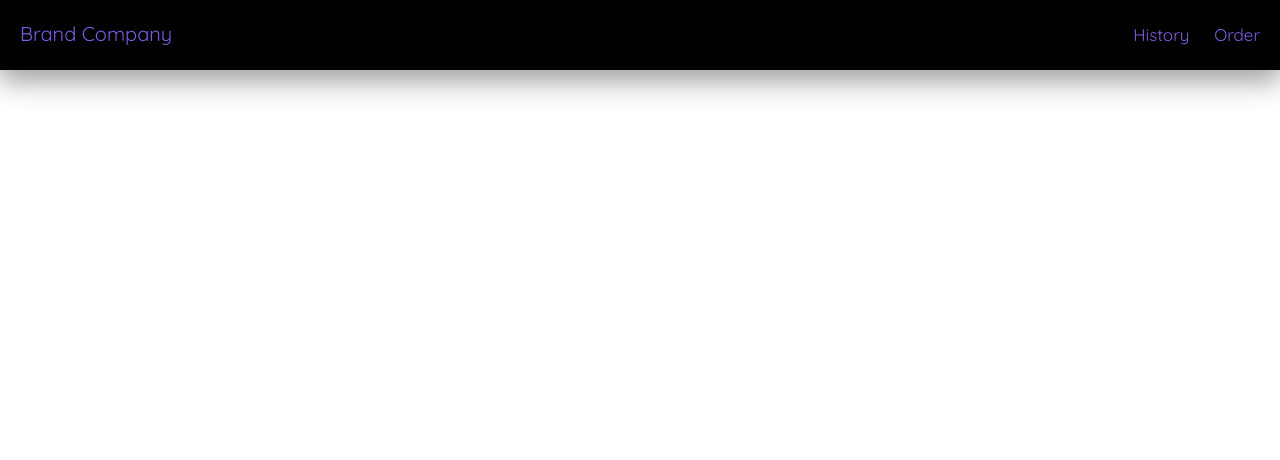
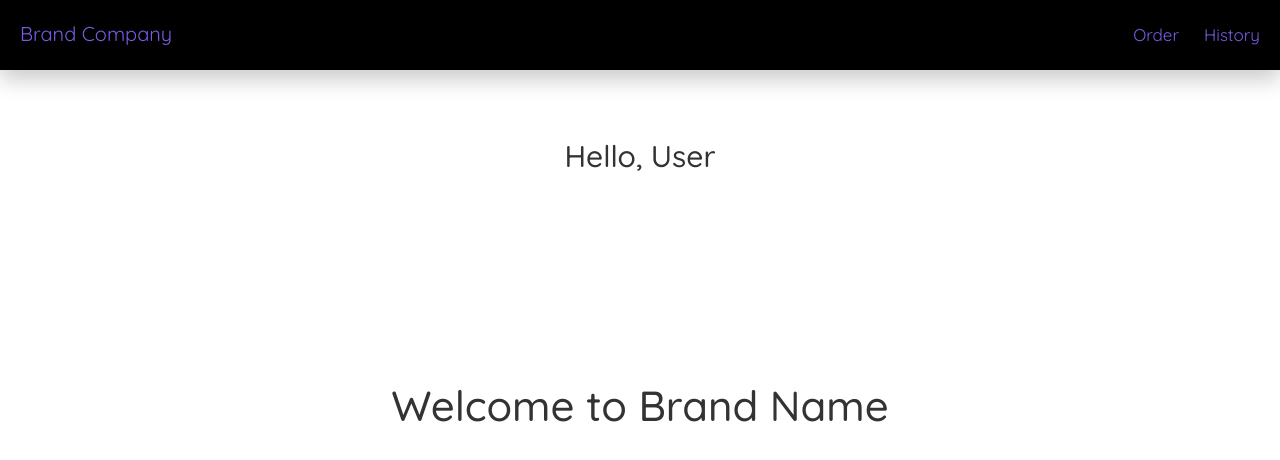
Before and after one commit to scriptonist/Carehacks, a Vue app in the folder client/: page /#/uhome in a window 1280 px wide. Before the commit this address led to /#/navbar. Shown: the top 460 px of the page. Built offline with nearby package versions, Linux system fonts and the light colour scheme; what v-calendar would draw is missing.

Commit message:
Navbar Added

```diff
--- a/client/src/assets/css/mad.css
+++ b/client/src/assets/css/mad.css
@@ -337,3 +337,11 @@ input:focus~.glyphicon{
 .mad-full-screen{
     height: 100vh;
 }
+
+.center{
+    text-align: center;
+}
+
+h1{
+    font-size: 3em;
+}
--- a/client/src/components/Navbar.vue
+++ b/client/src/components/Navbar.vue
@@ -10,15 +10,11 @@
 
         <div class="mad-nav-main-center">
           <ul>
-            <li>
-              <a>Order</a>
-            </li>
-            <li>
-              <a>History</a>
+            <li v-for="links in navlist">
+              <router-link v-bind:to="links.link"><a>{{links.name}}</a v-link="'\links.link'"></router-link>
             </li>
           </ul>
         </div>
-
       </div>
     </nav>
 
@@ -27,6 +23,7 @@
 
 <script>
   export default {
+    props: ['navlist'],
     name: 'Home'
   }
 </script>
@@ -37,7 +34,7 @@
   height: 70px;
   display: block;
   width: 100vw;
-  box-shadow: 0 10px 20px 0 rgba(0,0,0,0.2), 0 15px 30px 0 rgba(0,0,0,0.19);
+  box-shadow: 0 10px 20px 0 rgba(0,0,0,0.2);
 }
 
 .mad-nav-space{
--- a/client/src/components/UserHome.vue
+++ b/client/src/components/UserHome.vue
@@ -1,8 +1,21 @@
 <template>
   <div>
     <nav>
-      <navbar></navbar>
+      <navbar v-bind:navlist="navlist"></navbar>
     </nav>
+    <div class="container-fluid">
+      <div class="col-12 col-xs-12 col-md-12 col-sm-12 col-lg-12">
+        <h2 style="padding-top: 50px;" class="center">Hello, {{user}} </h2>
+      </div>
+    </div>
+
+    <div class="container-fluid">
+      <div class="col-12 col-xs-12 col-md-12 col-sm-12 col-lg-12">
+        <h1 style="margin-top: 25vh;" class="center">Welcome to {{brandplaceholder}}</h1>
+      </div>
+    </div>
+
+
   </div>
 </template>
 
@@ -11,6 +24,22 @@
 
   export default {
     name: 'UserHome',
+    data () {
+      return {
+        navlist: [
+          {
+            name: 'History',
+            link: '/uhistory'
+          },
+          {
+            name: 'Order',
+            link: '/uorder'
+          },
+        ],
+        user: 'User',
+        brandplaceholder: 'Brand Name'
+      }
+    },
     components: {
       'navbar': Navbar
     }
--- a/client/src/router/index.js
+++ b/client/src/router/index.js
@@ -6,7 +6,7 @@ import Navbar from '@/components/Navbar'
 import Input from '@/components/Inputs'
 import POrder from '@/components/PharmaOrders'
 import UserHome from '@/components/UserHome'
-
+import UserOrder from '@/components/UserOrder'
 Vue.use(Router)
 
 export default new Router({
@@ -40,6 +40,11 @@ export default new Router({
       path: '/uhome',
       name: 'UserHome',
       component: UserHome
+    },
+    {
+      path: '/uorder',
+      name: 'UserOrder',
+      component: UserOrder
     }
   ]
 })
```
Also changed, not shown: client/src/components/UserOrder.vue (added).
